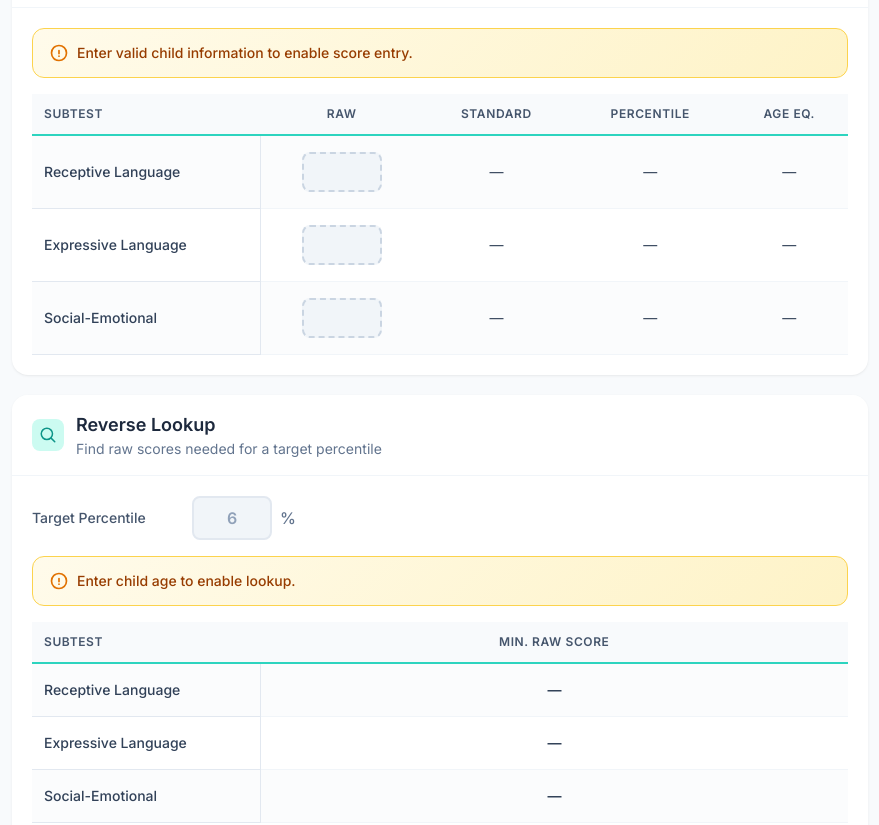
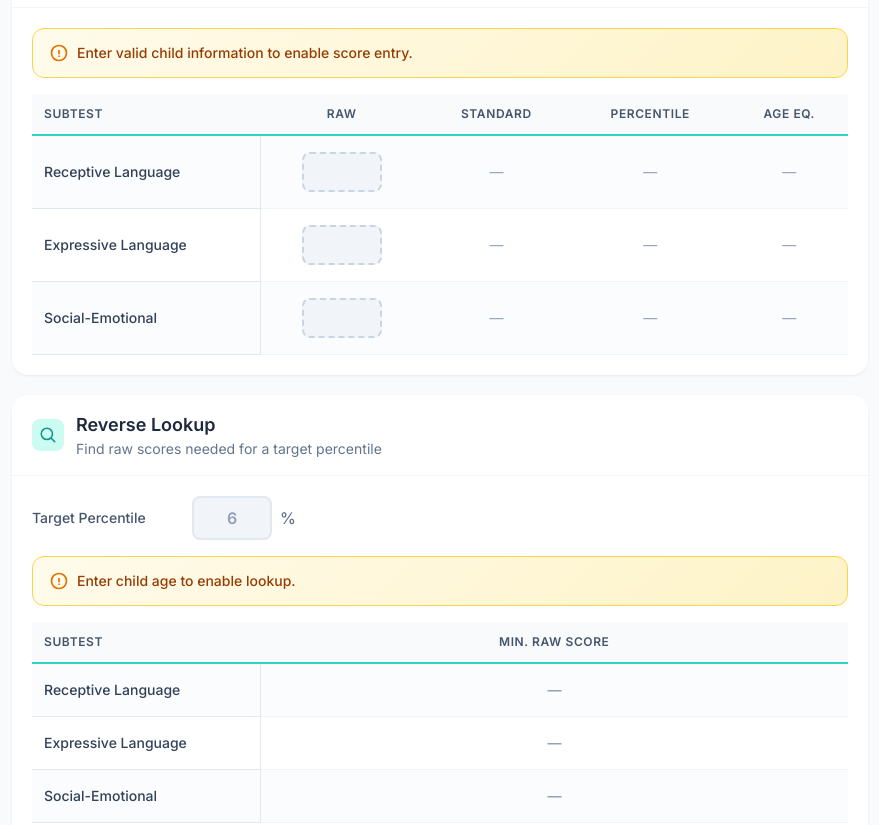
Before and after one commit to catnamedchris/slp, a React (Vite) app: page / in a window 1280 px wide. Shown: the part 560-1385 px from the top of the page, without its empty margins (200-1079 px from the left). Built offline with nearby package versions, Linux system fonts and the light colour scheme.

Commit message:
fix: use consistent grey (text-slate-400) for no-data states
Aligns typography across ScoreCell, ScoreChip, and ReverseLookup
for disabled/empty states on both mobile and desktop

```diff
--- a/src/dayc2/components/ReverseLookup.tsx
+++ b/src/dayc2/components/ReverseLookup.tsx
@@ -154,7 +154,7 @@ const ReverseLookup = ({
                         className={`py-4 px-3 text-center text-xl font-bold md:text-sm md:font-semibold border-b border-slate-100 transition-colors ${
                           hasProvenance
                             ? 'cursor-pointer text-primary-700 underline decoration-dotted decoration-primary-300 hover:bg-primary-50'
-                            : 'text-slate-700'
+                            : 'text-slate-400'
                         }`}
                         onClick={
                           hasProvenance
--- a/src/dayc2/components/ScoresTable.tsx
+++ b/src/dayc2/components/ScoresTable.tsx
@@ -44,7 +44,7 @@ const ScoreCell = ({ value, steps, title, onProvenanceClick }: ScoreCellProps) =
       className={`py-4 px-3 text-center text-sm border-b border-slate-100 transition-colors ${
         hasProvenance
           ? 'cursor-pointer text-primary-700 font-semibold underline decoration-dotted decoration-primary-300 hover:bg-primary-50'
-          : 'text-slate-700'
+          : 'text-slate-400'
       }`}
       onClick={handleClick}
       title={hasProvenance ? 'Click to view calculation details' : undefined}
```
